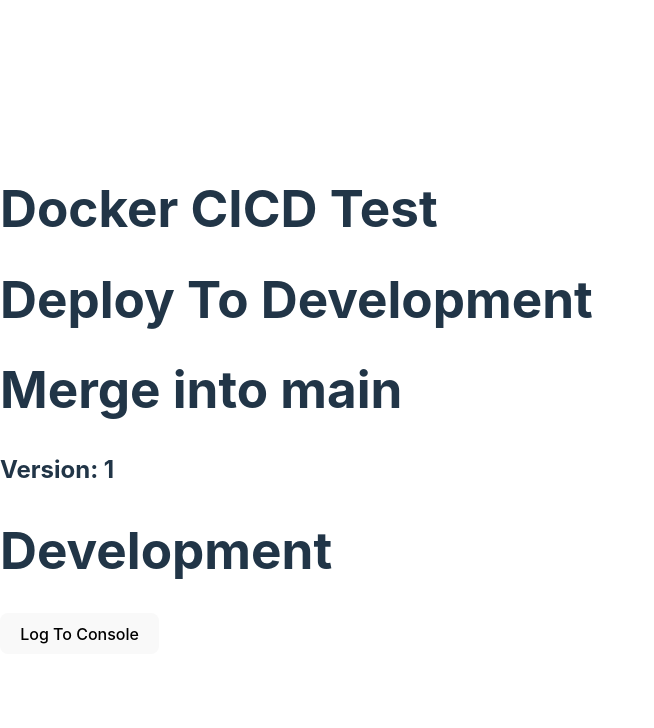
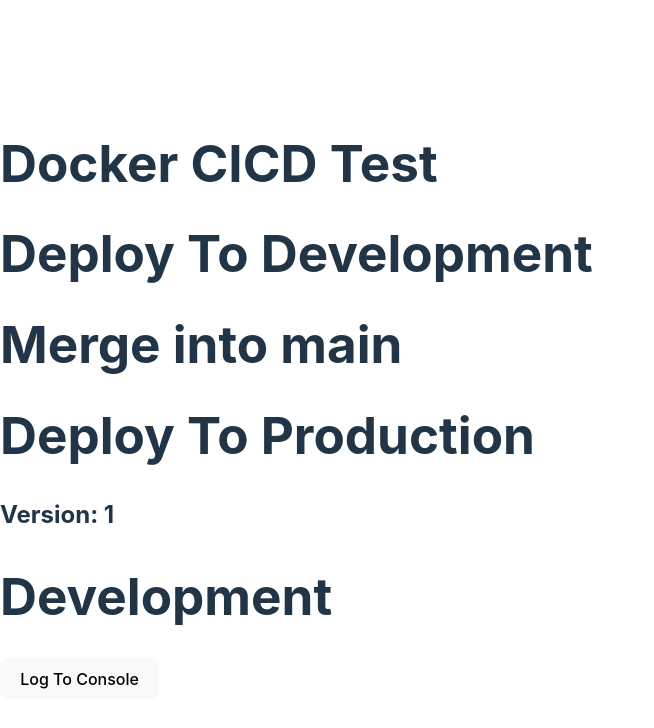
Before and after one commit to jpdevpersonal/dockercicd, a React (Vite) app: page / in a window 1280 px wide. Shown: the top 728 px of the page, without its empty margins (0-654 px from the left). Built offline with nearby package versions, Linux system fonts and the light colour scheme; the HTML template or start-up script is replaced by a standard one.

Commit message:
deploy to dev - merge main - deploy to prod

```diff
--- a/src/App.tsx
+++ b/src/App.tsx
@@ -14,6 +14,7 @@ function App() {
       <div className="card">
         <h1>Deploy To Development</h1>
         <h1>Merge into main</h1>
+        <h1>Deploy To Production</h1>
         <h2>Version: 1</h2>
         <h1>Development</h1>
         <button onClick={handleClick}>Log To Console</button>
```
